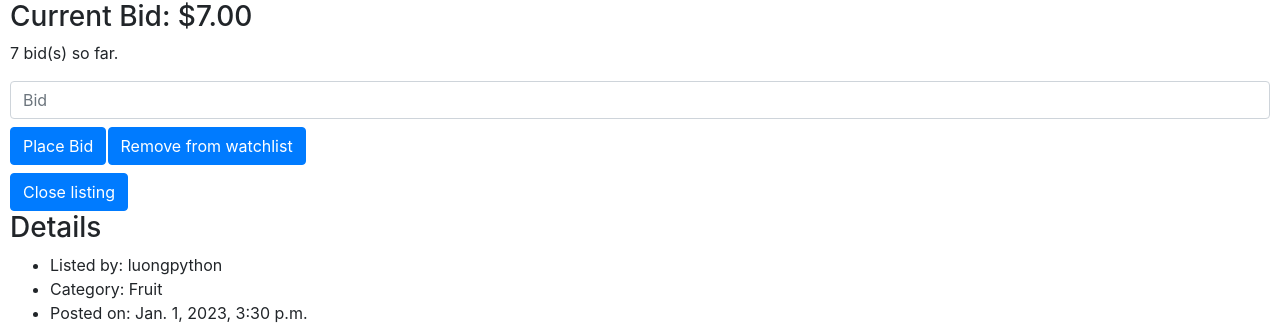
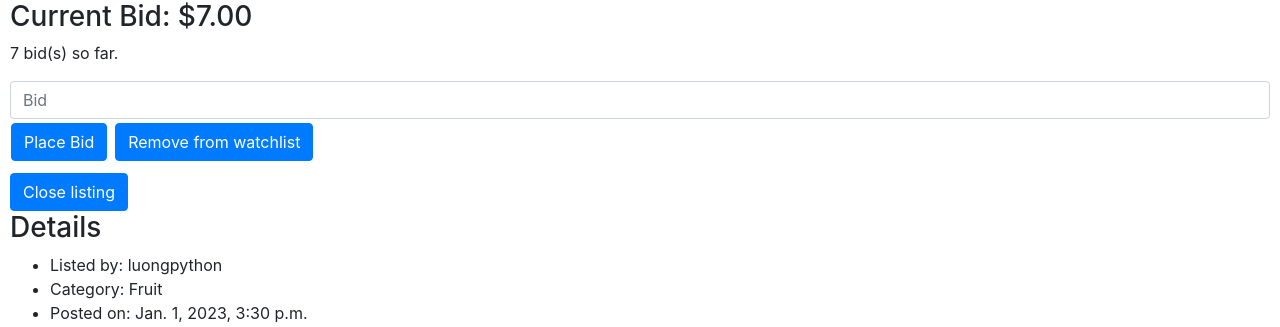
Before and after one commit to jameshnl232/CS50-Web-programming-with-Python-and-JavaScript, a Django app: page /listings/2 in a window 1280 px wide. Shown: the part 558-885 px from the top of the page. Run offline with Django 3.2, Linux system fonts and the light colour scheme; a user stored in the database is signed in; data comes from the database, SQL or seed files in the repository; both versions use the stored data as it was after the commit; some libraries are stand-ins or nearby versions.

Commit message:
update UI

```diff
--- a/commerce/auctions/templates/auctions/listing.html
+++ b/commerce/auctions/templates/auctions/listing.html
@@ -31,20 +31,18 @@
         <form action="{% url 'display_listing' listing.id %}" method="post">
             {% csrf_token %}
             <input type="number" step="0.01" placeholder="Bid" class="form-control" name="Bid" required="True">
-            <div class="container m-0 p-0">
-                <div class="row row justify-content-start">
-                    <div class="col-md-1 mt-2">
-                        <input class="btn btn-primary" type="submit" value="Place Bid">
-                    </div>
-                    <div class="col-md-auto mt-2">
+                <div class="row">
+                    <span class="ml-3 m-1">
+                        <input class=" btn btn-primary" type="submit" value="Place Bid">
+                    </span>
+                    <span class="m-1">
                         {% if user not in listing.liked.all %}
                             <a class="btn btn-primary" href="{% url 'add_to_watchlist' listing.id %}">Add to watchlist</a>
                         {% else %}
                             <a class="btn btn-primary" href="{% url 'add_to_watchlist' listing.id %}">Remove from watchlist</a>
                         {% endif %}
-                    </div>
+                    </span>
                 </div>
-            </div>
 
         </form>
         {% if user == listing.seller %}
```
Also changed, not shown: commerce/db.sqlite3.
